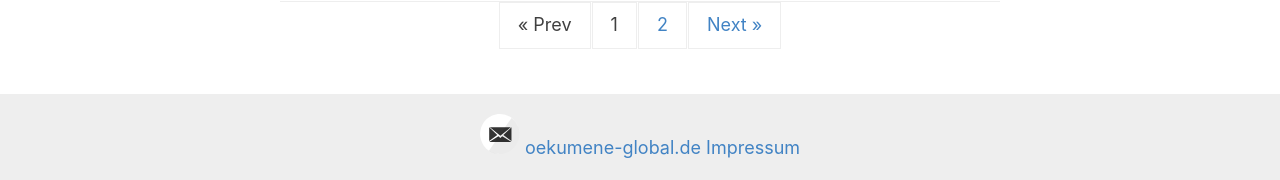
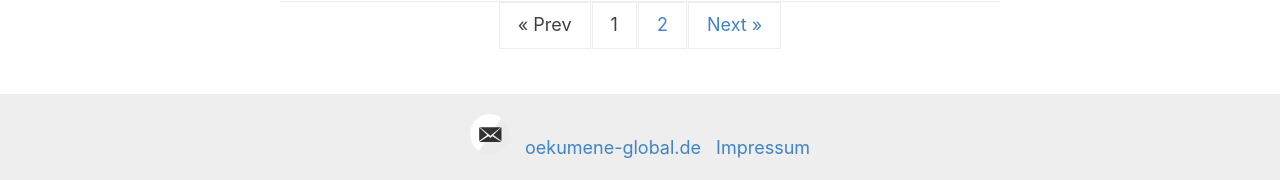
Before and after one commit to wmmr/wmmr.github.io, a Jekyll site: the page built from index.html, in a window 1280 px wide. Shown: the part 2496-2676 px from the top of the page. Built offline with Jekyll 4.4.1, drawn with Linux system fonts in a browser that asks for light colours; the list of posts is cut into pages by our own code.

Commit message:
Update default.html

```diff
--- a/_layouts/default.html
+++ b/_layouts/default.html
@@ -46,9 +46,9 @@
 
       <div class="wrapper-footer">
         <div class="container">
-          <footer class="footer" style="vertical-align: baseline;">
+          <footer class="footer" style="vertical-align: middle;">
             {% include svg-icons.html %}
-            <a href="http://oekumene-global.de">oekumene-global.de</a>
+            <a href="http://oekumene-global.de" style="margin: 10px;">oekumene-global.de</a>
             <a href="http://oekumene-global.de/impressum.html">Impressum</a>
           </footer>
         </div>
```
